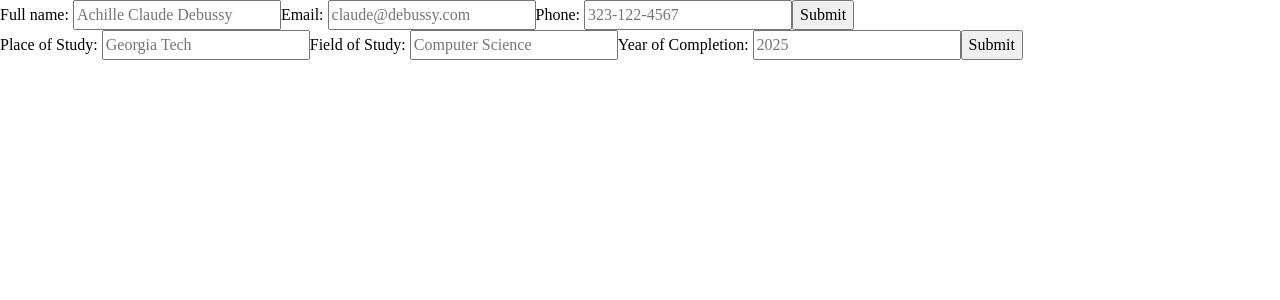
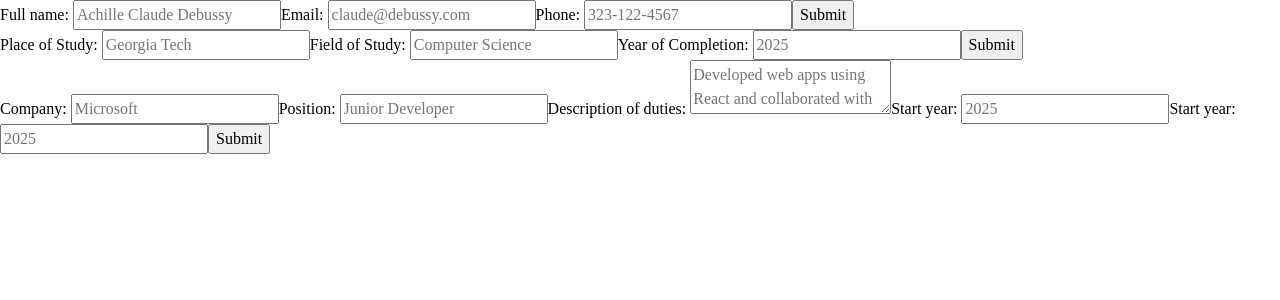
Before and after one commit to ClaudeDebussy/odin-cv, a React (Vite) app: page / in a window 1280 px wide. Shown: the top 300 px of the page. Built offline with nearby package versions, Linux system fonts and the light colour scheme.

Commit message:
implement WorkForm

```diff
--- a/src/components/App.jsx
+++ b/src/components/App.jsx
@@ -1,6 +1,7 @@
 import { useState } from "react";
 import IdentityForm from "./IdentityForm";
 import EducationForm from "./EducationForm";
+import WorkForm from "./WorkForm";
 
 function App() {
   //IDENTITY
@@ -26,7 +27,7 @@ function App() {
 
   const handleEducationChange = (event) => {
     const { name, value } = event.target;
-    setEducationFormData((f) => ({ ...f, [name]: value }));
+    setEducationFormData((e) => ({ ...e, [name]: value }));
   };
 
   const handleEducationSubmit = (event) => {
@@ -38,10 +39,33 @@ function App() {
   };
 
   //WORK
-  const [workFormData, setWorkFormData] = useState([
-    { company: "", position: "", description: "", startYear: "", endYear: "" },
-  ]);
+  const [workFormData, setWorkFormData] = useState({
+    company: "",
+    position: "",
+    description: "",
+    startYear: "",
+    endYear: "",
+  });
   const [workList, setWorkList] = useState([]);
+
+  const handleWorkChange = (event) => {
+    const { name, value } = event.target;
+    setWorkFormData((w) => ({ ...w, [name]: value }));
+  };
+
+  const handleWorkSubmit = (event) => {
+    event.preventDefault();
+    const newWork = { ...workFormData, id: crypto.randomUUID() };
+    setWorkList((w) => [...w, newWork]);
+    setWorkFormData({
+      company: "",
+      position: "",
+      description: "",
+      startYear: "",
+      endYear: "",
+    });
+    console.log("Form submitted with data:", workFormData);
+  };
 
   return (
     <>
@@ -55,6 +79,11 @@ function App() {
         onChange={handleEducationChange}
         onSubmit={handleEducationSubmit}
       />
+      <WorkForm
+        work={workFormData}
+        onChange={handleWorkChange}
+        onSubmit={handleWorkSubmit}
+      />
     </>
   );
 }
--- a/src/components/EducationForm.jsx
+++ b/src/components/EducationForm.jsx
@@ -1,7 +1,7 @@
 function EducationForm(props) {
   return (
     <>
-      <form onSubmit={props.onSubmit}>
+      <form className="education-form" onSubmit={props.onSubmit}>
         <label htmlFor="place">Place of Study: </label>
         <input
           type="text"
@@ -22,7 +22,7 @@ function EducationForm(props) {
         />
         <label htmlFor="year">Year of Completion: </label>
         <input
-          type="text"
+          type="number"
           id="year"
           placeholder={new Date().getFullYear()}
           name="year"
--- a/src/components/IdentityForm.jsx
+++ b/src/components/IdentityForm.jsx
@@ -1,7 +1,7 @@
 function IdentityForm(props) {
   return (
     <>
-      <form onSubmit={props.onSubmit}>
+      <form className="identity-form" onSubmit={props.onSubmit}>
         <label htmlFor="name">Full name: </label>
         <input
           type="text"
--- /dev/null
+++ b/src/components/WorkForm.jsx
@@ -0,0 +1,55 @@
+function WorkForm(props) {
+  return (
+    <>
+      <form className="work-form" onSubmit={props.onSubmit}>
+        <label htmlFor="company">Company: </label>
+        <input
+          type="text"
+          id="company"
+          placeholder="Microsoft"
+          name="company"
+          value={props.work.company}
+          onChange={props.onChange}
+        />
+        <label htmlFor="position">Position: </label>
+        <input
+          type="text"
+          id="position"
+          placeholder="Junior Developer"
+          name="position"
+          value={props.work.position}
+          onChange={props.onChange}
+        />
+        <label htmlFor="description">Description of duties: </label>
+        <textarea
+          id="description"
+          name="description"
+          placeholder="Developed web apps using React and collaborated with teams..."
+          value={props.work.description}
+          onChange={props.onChange}
+        ></textarea>
+        <label htmlFor="startYear">Start year: </label>
+        <input
+          type="number"
+          id="startYear"
+          placeholder={new Date().getFullYear()}
+          name="startYear"
+          value={props.work.startYear}
+          onChange={props.onChange}
+        />
+        <label htmlFor="endYear">Start year: </label>
+        <input
+          type="number"
+          id="endYear"
+          placeholder={new Date().getFullYear()}
+          name="endYear"
+          value={props.work.endYear}
+          onChange={props.onChange}
+        />
+        <button type="submit">Submit</button>
+      </form>
+    </>
+  );
+}
+
+export default WorkForm;
```
